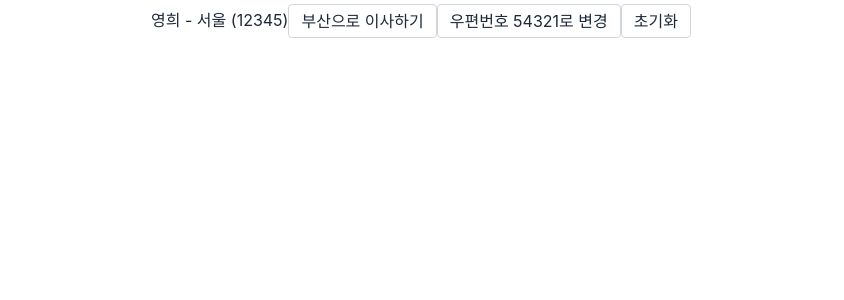
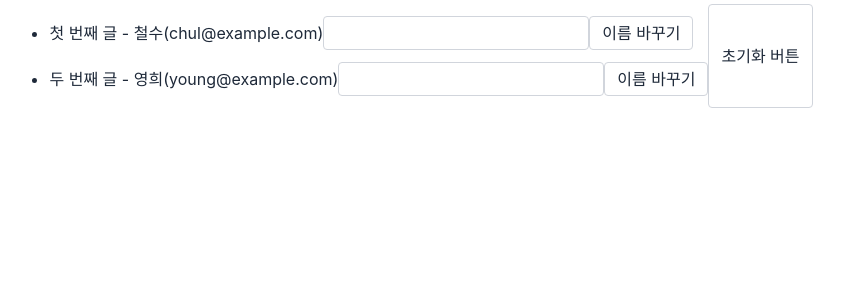
Before and after one commit to OhChangEun/FrontendPlayGround, a React (Vite) app: page / in a window 1280 px wide. Shown: the top 300 px of the page, without its empty margins (219-1063 px from the left). Built offline with nearby package versions, Linux system fonts and the light colour scheme.

Commit message:
06: 배열 안 중첩 객체 업데이트 실습, PostItem 분리로 입력 state 격리

```diff
--- a/src/App.tsx
+++ b/src/App.tsx
@@ -1,4 +1,4 @@
-import Exercise from "./exercises/04-nested-object";
+import Exercise from "./exercises/06-nested-in-array";
 
 export default function App() {
   return (
--- /dev/null
+++ b/src/exercises/06-nested-in-array.tsx
@@ -0,0 +1,79 @@
+import { useState } from "react";
+
+interface Author {
+  name: string;
+  email: string;
+}
+
+interface Post {
+  id: number;
+  title: string;
+  author: Author;
+}
+
+const initialPosts: readonly Post[] = [
+  {
+    id: 1,
+    title: "첫 번째 글",
+    author: { name: "철수", email: "chul@example.com" },
+  },
+  {
+    id: 2,
+    title: "두 번째 글",
+    author: { name: "영희", email: "young@example.com" },
+  },
+];
+
+interface PostItemProps {
+  item: Post;
+  onChangeName: (id: number, name: string) => void;
+}
+
+function PostItem({ item, onChangeName }: PostItemProps) {
+  const [nameInput, setNameInput] = useState("");
+
+  function handleClick() {
+    if (nameInput === "") return;
+
+    onChangeName(item.id, nameInput);
+    setNameInput("");
+  }
+
+  return (
+    <li>
+      <span>
+        {item.title} - {item.author.name}({item.author.email})
+      </span>
+      <input value={nameInput} onChange={(e) => setNameInput(e.target.value)} />
+      <button onClick={handleClick}>이름 바꾸기</button>
+    </li>
+  );
+}
+
+function NestedInArray() {
+  const [posts, setPosts] = useState<Post[]>([...initialPosts]);
+
+  function handleChangeName(id: number, name: string) {
+    setPosts((prev) =>
+      prev.map((post) =>
+        post.id === id ? { ...post, author: { ...post.author, name } } : post,
+      ),
+    );
+  }
+
+  function handleInitialize() {
+    setPosts([...initialPosts]);
+  }
+  return (
+    <>
+      <ul>
+        {posts.map((post) => (
+          <PostItem key={post.id} item={post} onChangeName={handleChangeName} />
+        ))}
+      </ul>
+      <button onClick={handleInitialize}>초기화 버튼</button>
+    </>
+  );
+}
+
+export default NestedInArray;
```
